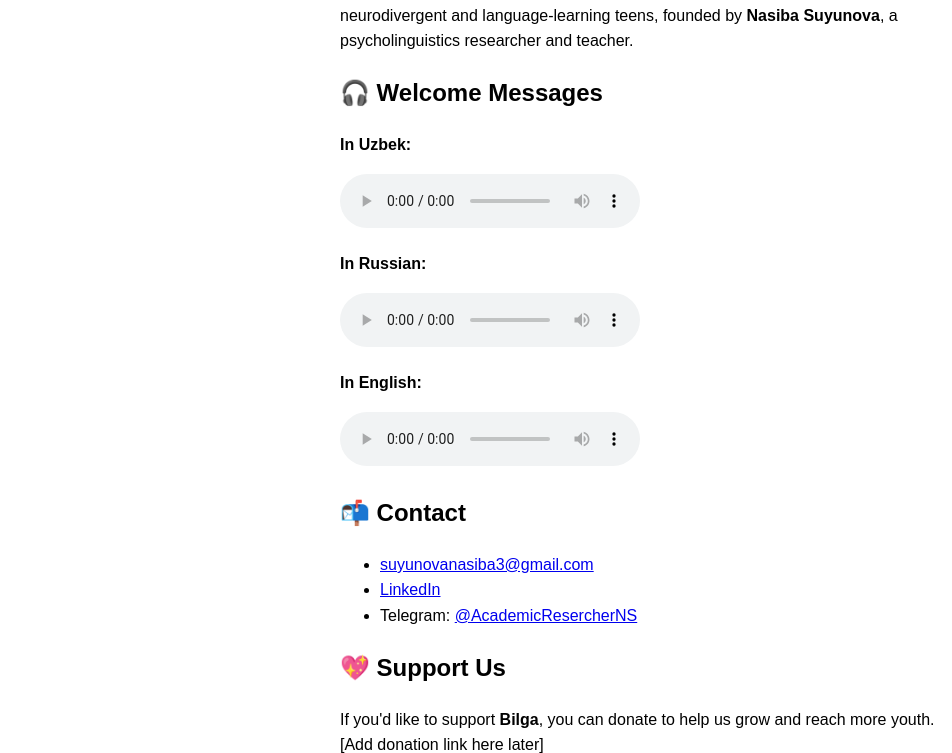
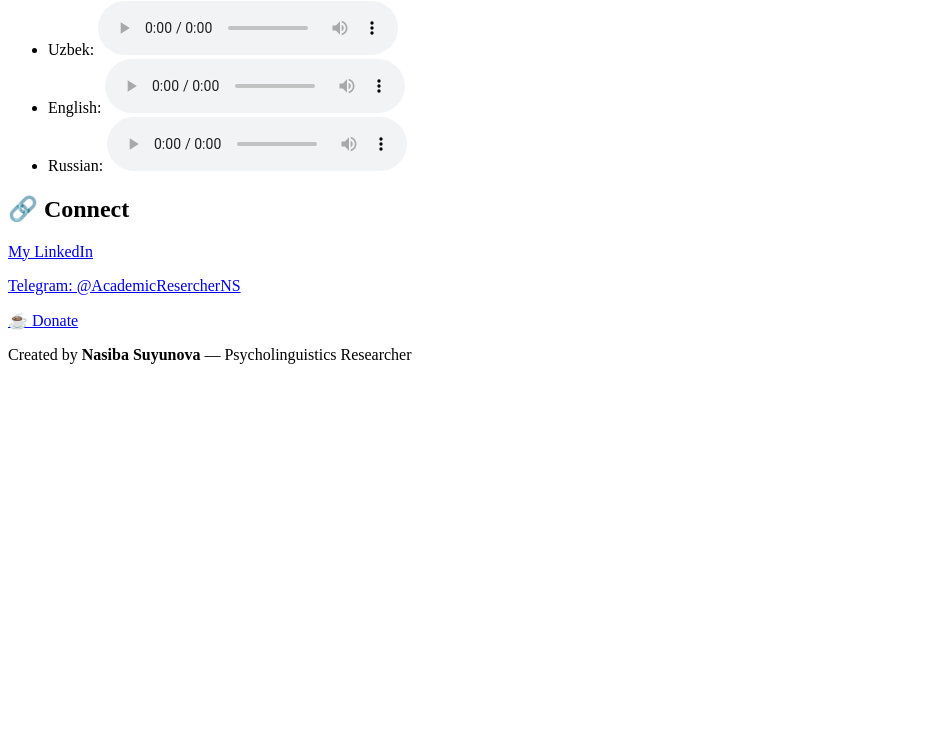
Before and after one commit to suyunovanasiba3/bilga, a plain HTML site: page index.html in a window 1280 px wide. Shown: the part 165-918 px from the top of the page, without its empty margins (0-952 px from the left). After the commit the page ends 800 px from the top, so only its background shows below. Drawn offline with Linux system fonts and the light colour scheme.

Commit message:
Add files via upload

```diff
--- a/index.html
+++ b/index.html
@@ -1,42 +1,28 @@
+
 <!DOCTYPE html>
 <html lang="en">
 <head>
-  <meta charset="UTF-8" />
-  <meta name="viewport" content="width=device-width, initial-scale=1.0" />
-  <title>Bilga.ai — Welcome</title>
+  <meta charset="UTF-8">
+  <title>Bilga — Learn, Heal, Grow</title>
 </head>
-<body style="font-family: sans-serif; max-width: 600px; margin: 2rem auto; padding: 1rem; line-height: 1.6;">
-  <h1>👋 Welcome to <span style="color:#007bff">Bilga</span></h1>
-  <p><strong>Bilga</strong> is a multilingual educational and mental health support platform for neurodivergent and language-learning teens, founded by <strong>Nasiba Suyunova</strong>, a psycholinguistics researcher and teacher.</p>
+<body>
+  <h1>Welcome to Bilga</h1>
+  <p><strong>Languages:</strong> Uzbek | English | Russian</p>
 
-  <h2>🎧 Welcome Messages</h2>
-  <p><strong>In Uzbek:</strong></p>
-  <audio controls>
-    <source src="assets/audio/bilga_welcome_uzbek.mp3" type="audio/mp3">
-    Your browser does not support the audio element.
-  </audio>
-
-  <p><strong>In Russian:</strong></p>
-  <audio controls>
-    <source src="assets/audio/bilga_welcome_russian.mp3" type="audio/mp3">
-    Your browser does not support the audio element.
-  </audio>
-
-  <p><strong>In English:</strong></p>
-  <audio controls>
-    <source src="assets/audio/bilga_welcome_english.mp3" type="audio/mp3">
-    Your browser does not support the audio element.
-  </audio>
-
-  <h2>📬 Contact</h2>
+  <h2>🔊 Listen to Welcome Messages</h2>
   <ul>
-    <li><a href="mailto:suyunovanasiba3@gmail.com">suyunovanasiba3@gmail.com</a></li>
-    <li><a href="https://www.linkedin.com/in/nasiba-suyunova-4a53902a5/" target="_blank">LinkedIn</a></li>
-    <li>Telegram: <a href="https://t.me/AcademicResercherNS">@AcademicResercherNS</a></li>
+    <li>Uzbek: <audio controls><source src="audio/uzbek_welcome.mp3" type="audio/mpeg"></audio></li>
+    <li>English: <audio controls><source src="audio/english_welcome.mp3" type="audio/mpeg"></audio></li>
+    <li>Russian: <audio controls><source src="audio/russian_welcome.mp3" type="audio/mpeg"></audio></li>
   </ul>
 
-  <h2>💖 Support Us</h2>
-  <p>If you'd like to support <strong>Bilga</strong>, you can donate to help us grow and reach more youth. [Add donation link here later]</p>
+  <h2>🔗 Connect</h2>
+  <p><a href="https://www.linkedin.com/in/nasiba-suyunova-4a53902a5/" target="_blank">My LinkedIn</a></p>
+  <p><a href="https://t.me/AcademicResercherNS" target="_blank">Telegram: @AcademicResercherNS</a></p>
+  <p><a href="https://www.buymeacoffee.com/nasibasuyunova" target="_blank">☕ Donate</a></p>
 
+  <footer>
+    <p>Created by <strong>Nasiba Suyunova</strong> — Psycholinguistics Researcher</p>
+  </footer>
 </body>
 </html>
```
